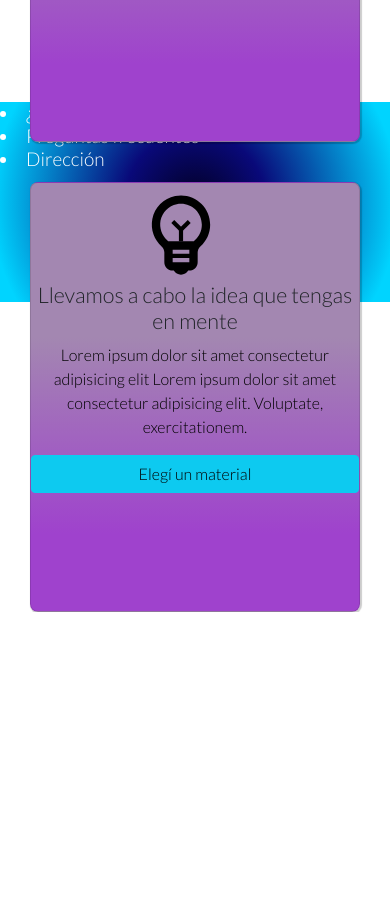
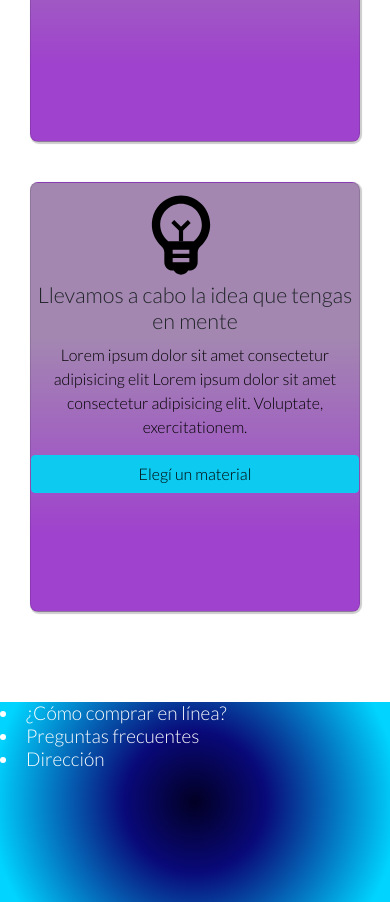
Before and after one commit to lautaroGreggio/cursoDesarrolloWeb, a plain HTML site: page index.html in a window 390 px wide. Shown: the part 1839-2741 px from the top of the page. Before the commit the page ends 2451 px from the top, so only its background shows below. Drawn offline with nearby package versions, Linux system fonts and the light colour scheme.

Commit message:
Se trabaja sobre las mediqueries

```diff
--- a/style/style.css
+++ b/style/style.css
@@ -392,3 +392,36 @@ table tr th {
   }
 }
 /*# sourceMappingURL=style.css.map */
+
+@media (max-width: 1110px) {
+
+  footer {
+    color: #ffffff;
+    background: radial-gradient(circle, #020024 0%, #090979 32%, #00d4ff 93%);
+    width: 100%;
+    height: 200px;
+    margin-top: 800px;
+  }
+}
+
+
+@media (max-width: 735px) {
+  footer {
+    color: #ffffff;
+    background: radial-gradient(circle, #020024 0%, #090979 32%, #00d4ff 93%);
+    width: 100%;
+    height: 200px;
+    margin-top: 850px;
+  }
+}
+
+@media (max-width: 730px) {
+
+  footer {
+    color: #ffffff;
+    background: radial-gradient(circle, #020024 0%, #090979 32%, #00d4ff 93%);
+    width: 100%;
+    height: 200px;
+    margin-top: 1300px;
+  }
+}
```
